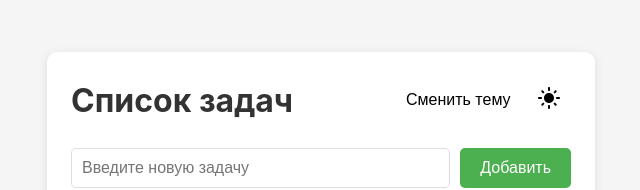
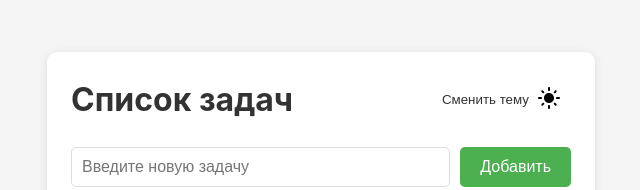
Before and after one commit to BLADEVIK/FrontDev-Welcome-Task-Practice-dev, a React (Create React App) app: page / in a window 1280 px wide. Shown: the top 190 px of the page, without its empty margins (319-959 px from the left). Built offline with nearby package versions, Linux system fonts and the light colour scheme.

Commit message:
Changing the color of the text and button icon when selecting a theme

```diff
--- a/src/App.scss
+++ b/src/App.scss
@@ -1,6 +1,6 @@
 .App {
   min-height: 100vh;
-  background-color: var(--page-color);
+  background: #f5f5f5;
   padding: 20px;
   transition: 0.4s;
 }
--- a/src/components/ThemeToggle.scss
+++ b/src/components/ThemeToggle.scss
@@ -9,21 +9,37 @@ body.light {
 }
 .theme-toggle {
   display: flex;
-  width: 35%;
+  align-items: center;
   padding: 10px;
-  align-items: center;
-  gap: 10px;
-  justify-content: space-between;
+  gap: 8px;
   background: none;
-  font-size: 16px;
+  border: none;
   cursor: pointer;
-  border: none;
-
   &:focus {
     outline: none;
+    border: 1px solid #4caf50dd;
     border-radius: 10px;
-    border: 1px solid #4caf50;
   }
+
+  .theme-text {
+    color: var(--text-color);
+    transition: color 0.3s ease;
+  }
+
+  .theme-icons svg {
+    fill: var(--icon-color);
+    transition: fill 0.3s ease;
+  }
+}
+
+:root {
+  --text-color: #000;
+  --icon-color: #000;
+}
+
+.dark {
+  --text-color: #fff;
+  --icon-color: #fff;
 }
 
 body.dark {
```
